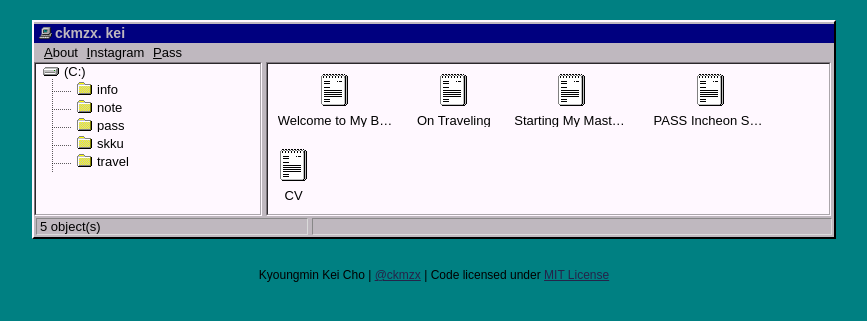
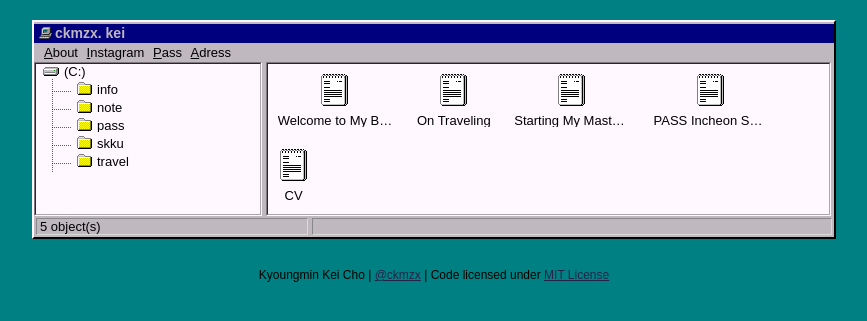
Before and after one commit to ckmzx/ckmzx.github.io, a Jekyll site: the page built from index.html, in a window 1280 px wide. Shown: the top 321 px of the page, without its empty margins (206-1073 px from the left). Built offline with Jekyll 4.4.1, drawn with Linux system fonts in a browser that asks for light colours.

Commit message:
Update topbar.html

```diff
--- a/_includes/topbar.html
+++ b/_includes/topbar.html
@@ -2,4 +2,5 @@
 	<a href="/me"><li><u>A</u>bout</li></a>
 	<a href="http://instagram.com/ckmzx" target="_blank"><li><u>I</u>nstagram</li></a>
 	<a href="http://instagram.com/pass_incheon" target="_blank"><li><u>P</u>ass</li></a>
+	<a href="https://naver.me/5ZJnyauB" target="_blank"><li><u>A</u>dress</li></a>
 </ul>
```
